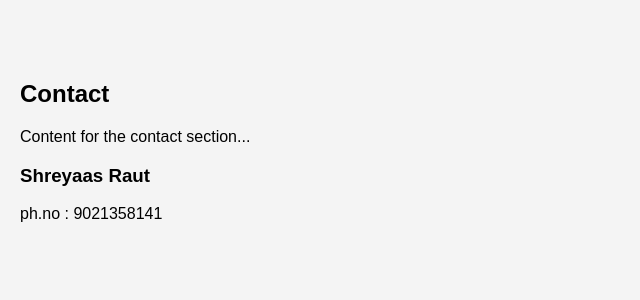
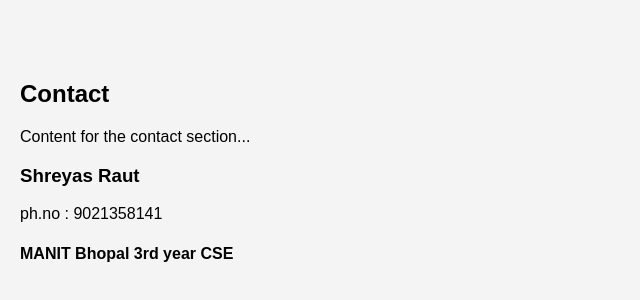
Before and after one commit to Rautshre/Parsunet_WD_01, a plain HTML site: page index.html in a window 1280 px wide. Shown: the part 2820-3120 px from the top of the page, without its empty margins (0-640 px from the left). Drawn offline with Linux system fonts and the light colour scheme.

Commit message:
index.html

```diff
--- a/index.html
+++ b/index.html
@@ -34,8 +34,9 @@
         <section id="contact">
             <h1>Contact</h1>
             <p>Content for the contact section...</p>
-            <h3>Shreyaas Raut </h3>
+            <h3>Shreyas Raut </h3>
             <p>ph.no : 9021358141</p>
+            <h4>MANIT Bhopal 3rd year CSE</h4>
         </section>
     </div>
 
```
